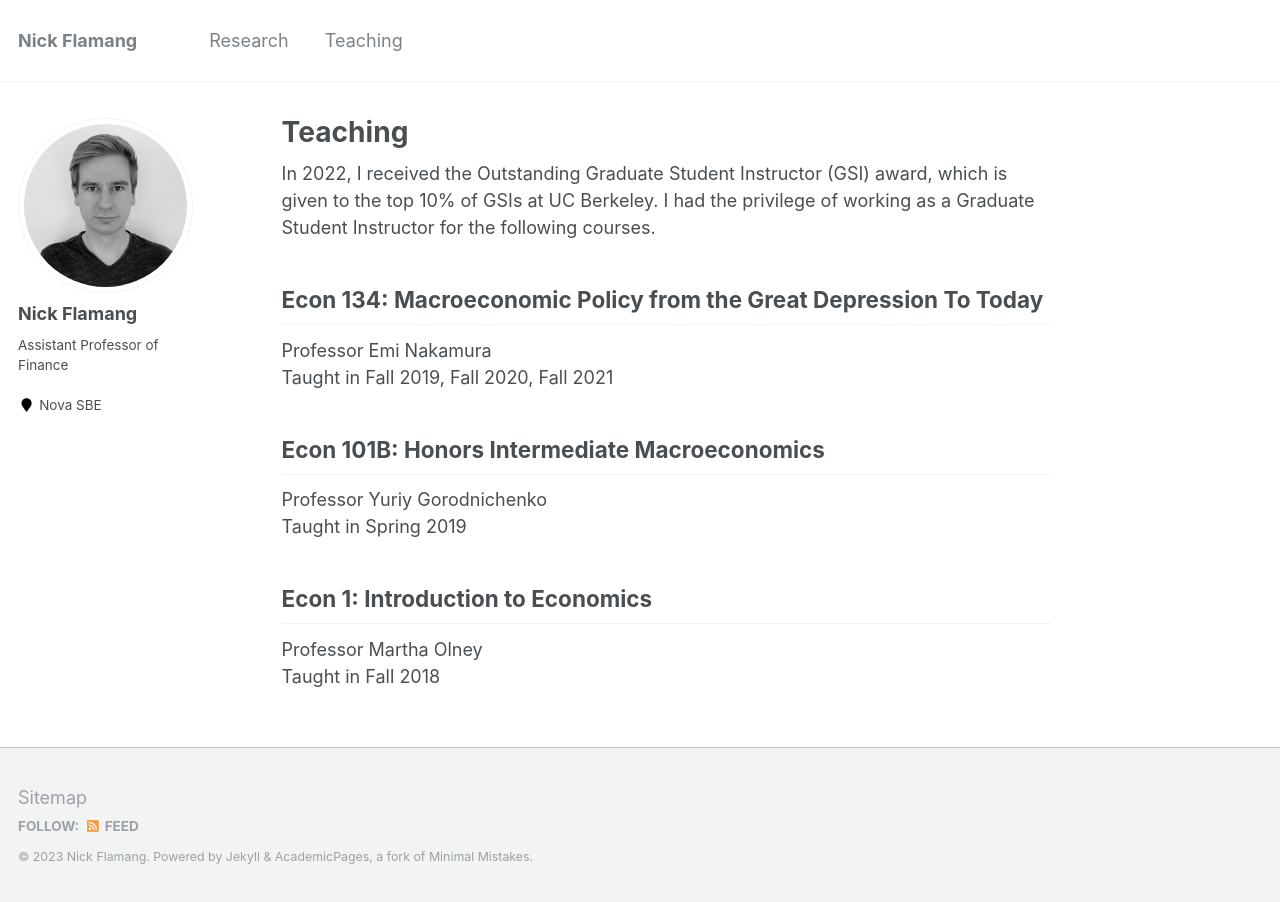
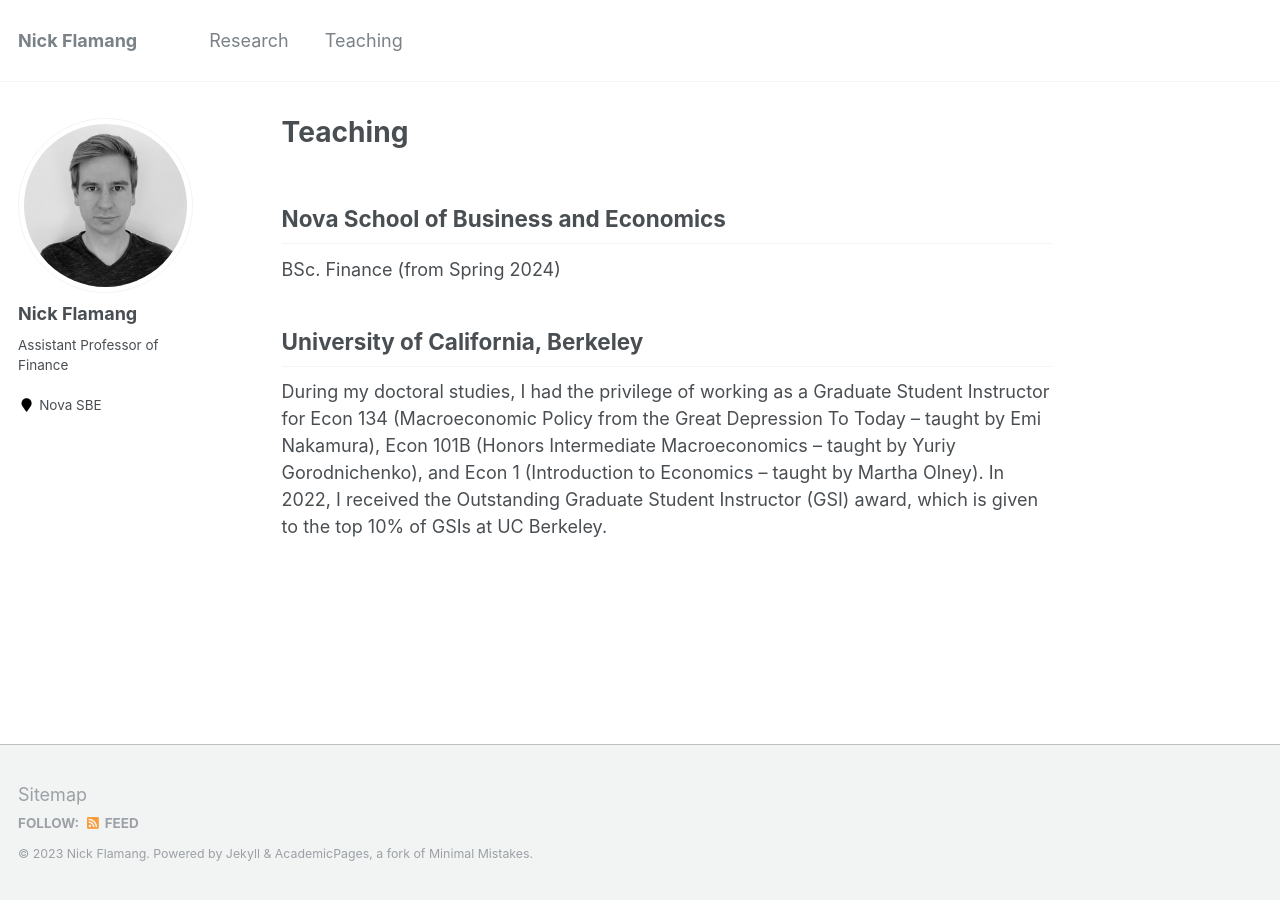
Before and after one commit to nickflamang/nickflamang.github.io, a Jekyll site: the page built from teaching.md, in a window 1280 px wide. Built offline with Jekyll 4.4.1, drawn with Linux system fonts in a browser that asks for light colours.

Commit message:
Update teaching.md

```diff
--- a/teaching.md
+++ b/teaching.md
@@ -2,16 +2,8 @@
 title: Teaching
 ---
 
-In 2022, I received the Outstanding Graduate Student Instructor (GSI) award, which is given to the top 10% of GSIs at UC Berkeley. I had the privilege of working as a Graduate Student Instructor for the following courses.
+## Nova School of Business and Economics
+BSc. Finance (from Spring 2024)
 
-## Econ 134: Macroeconomic Policy from the Great Depression To Today
-Professor Emi Nakamura
-Taught in Fall 2019, Fall 2020, Fall 2021
-
-## Econ 101B: Honors Intermediate Macroeconomics
-Professor Yuriy Gorodnichenko
-Taught in Spring 2019
-
-## Econ 1: Introduction to Economics
-Professor Martha Olney
-Taught in Fall 2018
+## University of California, Berkeley
+During my doctoral studies, I had the privilege of working as a Graduate Student Instructor for Econ 134 (Macroeconomic Policy from the Great Depression To Today -- taught by Emi Nakamura), Econ 101B (Honors Intermediate Macroeconomics -- taught by Yuriy Gorodnichenko), and Econ 1 (Introduction to Economics -- taught by Martha Olney). In 2022, I received the Outstanding Graduate Student Instructor (GSI) award, which is given to the top 10% of GSIs at UC Berkeley.
```
